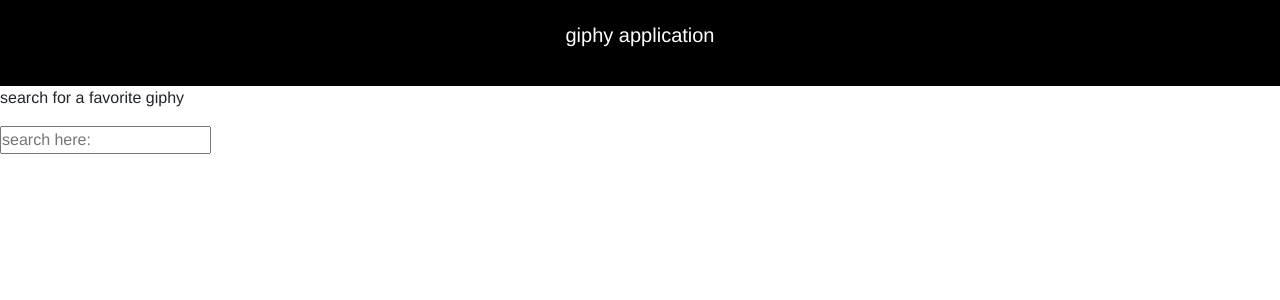
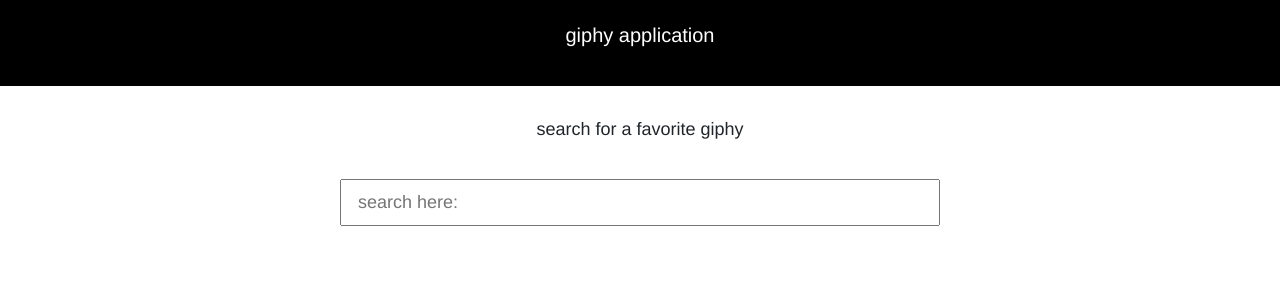
Before and after one commit to denis-ligare254/giphy-style, an Angular app: page / in a window 1280 px wide. Shown: the top 300 px of the page. Built offline with nearby package versions, Linux system fonts and the light colour scheme.

Commit message:
more styles @search.html

```diff
--- a/src/app/search/search.component.css
+++ b/src/app/search/search.component.css
@@ -0,0 +1,11 @@
+.search{
+ text-align: center;
+ font-size: 18px;
+ margin: 30px auto;
+ max-width: 600px;
+}
+.search input{
+ width: 100%;
+ padding: 8px 16px;
+ margin-top: 20px;
+}
```
